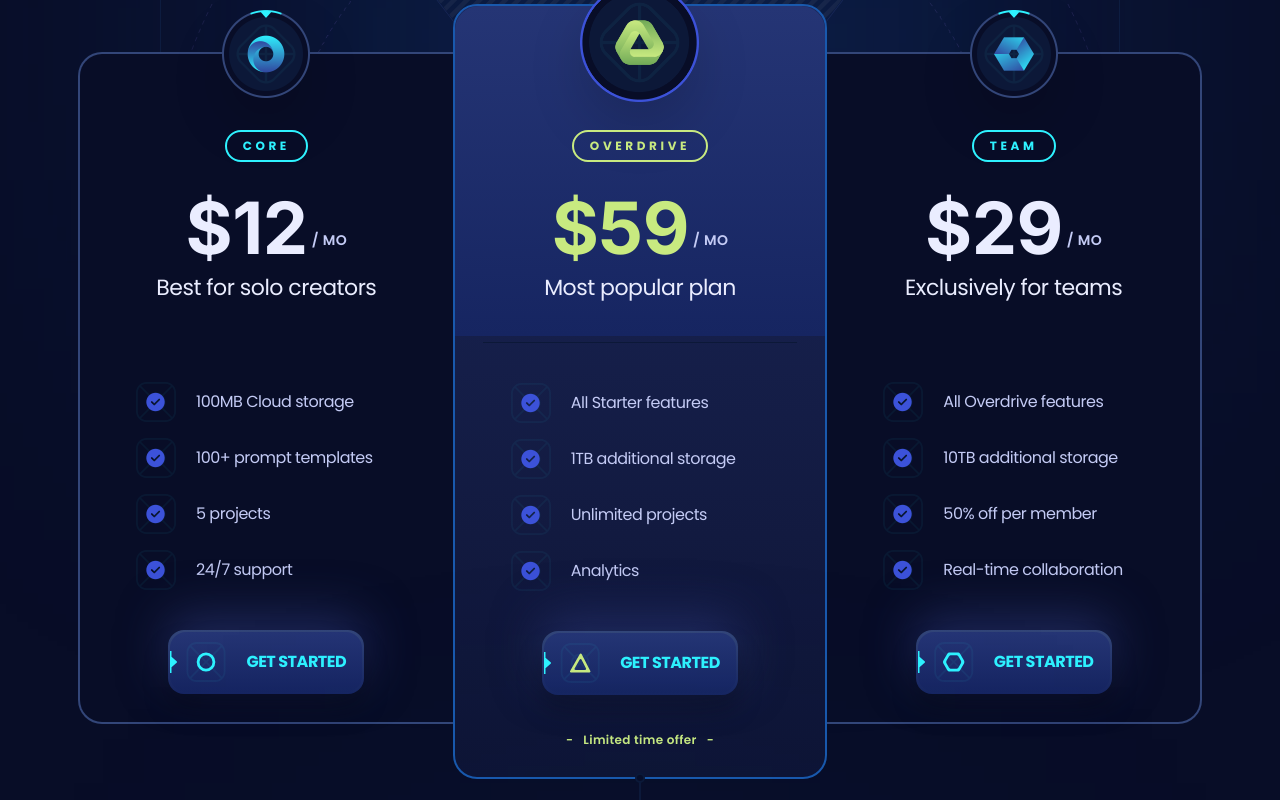
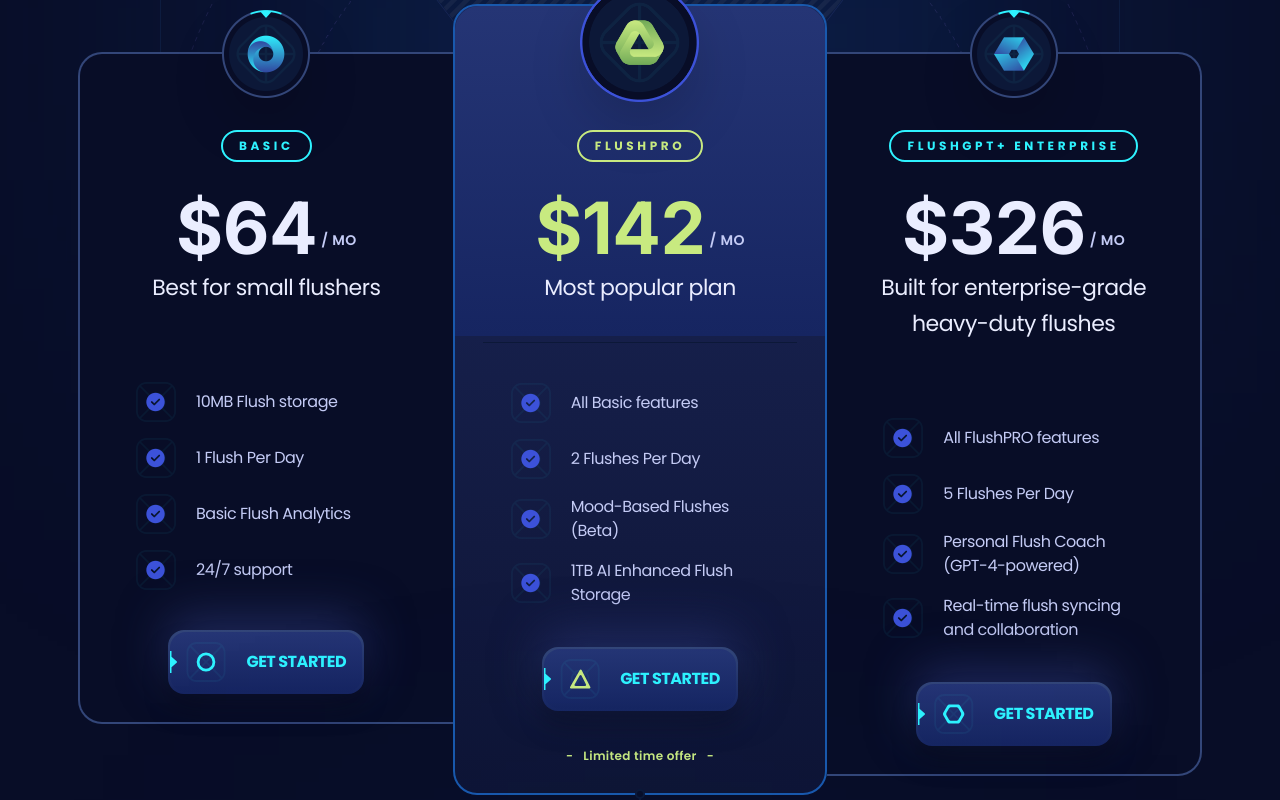
Before and after one commit to chickfilaman51/FlushBot, a React (Vite) app: page / in a window 1280 px wide. Shown: the part 2440-3240 px from the top of the page. Built offline with nearby package versions, Linux system fonts and the light colour scheme.

Commit message:
added pricing

```diff
--- a/src/constants/index.jsx
+++ b/src/constants/index.jsx
@@ -42,7 +42,7 @@ export const details = [
   {
     id: "3",
     icon: "/images/detail-4.png",
-    title: "Up to 1 Flush Per Day",
+    title: "Up to 3 Flushes Per Day",
   },
 ];
 
@@ -112,14 +112,14 @@ export const faq = [
 export const plans = [
   {
     id: "0",
-    title: "Core",
-    priceMonthly: 19,
-    priceYearly: 12,
-    caption: "Best for solo creators",
+    title: "Basic",
+    priceMonthly: 75,
+    priceYearly: 64,
+    caption: "Best for small flushers",
     features: [
-      "100MB Cloud storage",
-      "100+ prompt templates",
-      "5 projects",
+      "10MB Flush storage",
+      "1 Flush Per Day ",
+      "Basic Flush Analytics",
       "24/7 support",
     ],
     icon: "/images/circle.svg",
@@ -127,30 +127,30 @@ export const plans = [
   },
   {
     id: "1",
-    title: "Overdrive",
-    priceMonthly: 79,
-    priceYearly: 59,
+    title: "FlushPRO",
+    priceMonthly: 155,
+    priceYearly: 142,
     caption: "Most popular plan",
     features: [
-      "All Starter features",
-      "1TB additional storage",
-      "Unlimited projects",
-      "Analytics",
+      "All Basic features",
+      "2 Flushes Per Day",
+      "Mood-Based Flushes (Beta)",
+      "1TB AI Enhanced Flush Storage",
     ],
     icon: "/images/triangle.svg",
     logo: "/images/plan-2.png",
   },
   {
     id: "2",
-    title: "Team",
-    priceMonthly: 39,
-    priceYearly: 29,
-    caption: "Exclusively for teams",
+    title: "FlushGPT+ Enterprise",
+    priceMonthly: 350,
+    priceYearly: 326,
+    caption: "Built for enterprise-grade heavy-duty flushes",
     features: [
-      "All Overdrive features",
-      "10TB additional storage",
-      "50% off per member",
-      "Real-time collaboration",
+      "All FlushPRO features",
+      "5 Flushes Per Day",
+      "Personal Flush Coach (GPT-4-powered)",
+      "Real-time flush syncing and collaboration",
     ],
     icon: "/images/hexagon.svg",
     logo: "/images/plan-3.png",
--- a/src/sections/Footer.jsx
+++ b/src/sections/Footer.jsx
@@ -6,7 +6,7 @@ const Footer = () => {
       <div className="container py-10">
         <div className="flex w-full max-md:flex-col">
           <div className="small-compact flex flex-1 flex-wrap items-center justify-center gap-5">
-            <p className="opacity-70">Copyright, JS Mastery</p>
+            <p className="opacity-70">Copyright, FlushBot</p>
           </div>
           <div className="flex items-center justify-center sm:ml-auto">
             <p className="legal-after relative mr-9 text-p5 transition-all duration-500 hover:text-p1">
--- a/src/sections/Pricing.jsx
+++ b/src/sections/Pricing.jsx
@@ -14,7 +14,7 @@ const Pricing = () => {
         <div className="container">
           <div className="max-w-960 pricing-head_before relative mx-auto border-l border-r border-s2 bg-s1/50 pb-40 pt-28 max-xl:max-w-4xl max-lg:border-none max-md:pb-32 max-md:pt-16">
             <h3 className="h3 max-lg:h4 max-md:h5 z-3 relative mx-auto mb-14 max-w-lg text-center text-p4 max-md:mb-11 max-sm:max-w-sm">
-              Flexible pricing for teams of all sizes
+              Flexible pricing for flushes of all sizes
             </h3>
 
             <div className="relative z-4 mx-auto flex w-[375px] rounded-3xl border-[3px] border-s4/25 bg-s1/50 p-2 backdrop-blur-[6px] max-md:w-[310px]">
```
